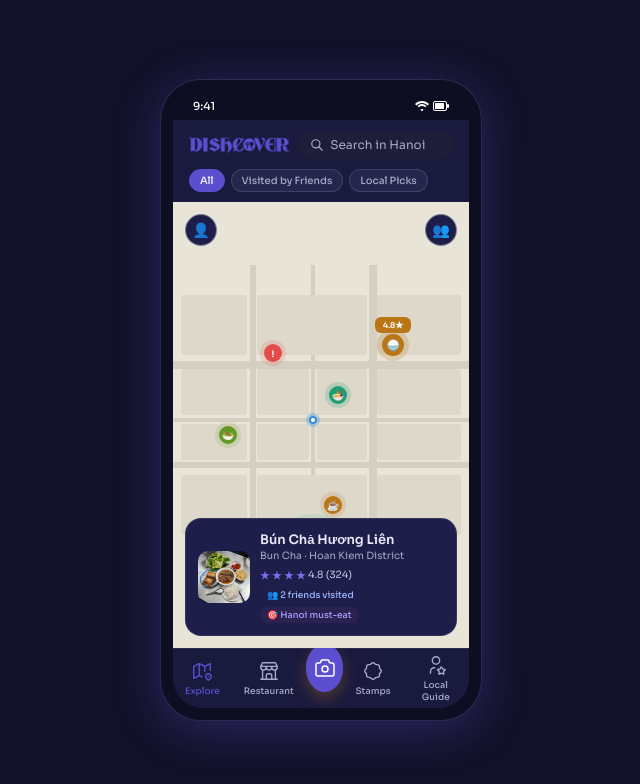
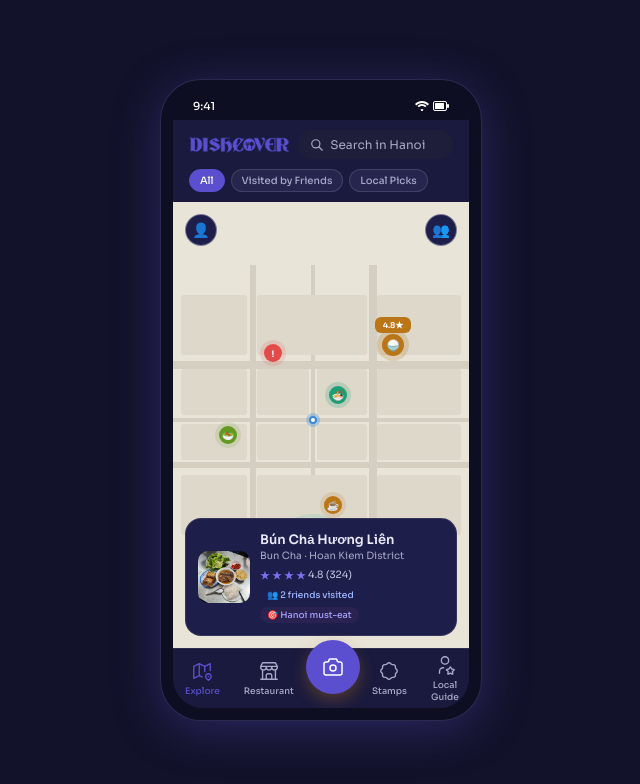
Before and after one commit to Seonye32/CAU-PTIT-Team2, a React (Vite) app in the folder dishcover/: page / in a window 1280 px wide. Shown: the top 784 px of the page, without its empty margins (319-959 px from the left). Built offline with nearby package versions, Linux system fonts and the light colour scheme.

Commit message:
fix a camera button

```diff
--- a/dishcover/src/App.css
+++ b/dishcover/src/App.css
@@ -88,6 +88,8 @@ body {
   align-items: center;
   justify-content: space-around;
   flex-shrink: 0;
+  position: relative;
+  z-index: 10;
 }
 .nav-btn {
   display: flex;
@@ -607,9 +609,13 @@ body {
 
 /* ── CAMERA NAV BUTTON ── */
 .nav-btn-camera {
-  width: 48px;
-  height: 48px;
-  margin-top: -22px;
+  width: 54px;
+  height: 54px;
+  min-width: 54px;
+  max-width: 54px;
+  min-height: 54px;
+  max-height: 54px;
+  margin-top: -24px;
   border-radius: 50%;
   background: var(--amber400);
   color: #fff;
@@ -617,7 +623,11 @@ body {
   display: flex;
   align-items: center;
   justify-content: center;
-  padding: 0;
+  padding: 0 !important;
+  flex: 0 0 54px;
+  aspect-ratio: 1 / 1;
+  position: relative;
+  z-index: 20;
 }
 
 .nav-btn-camera.active {
```
